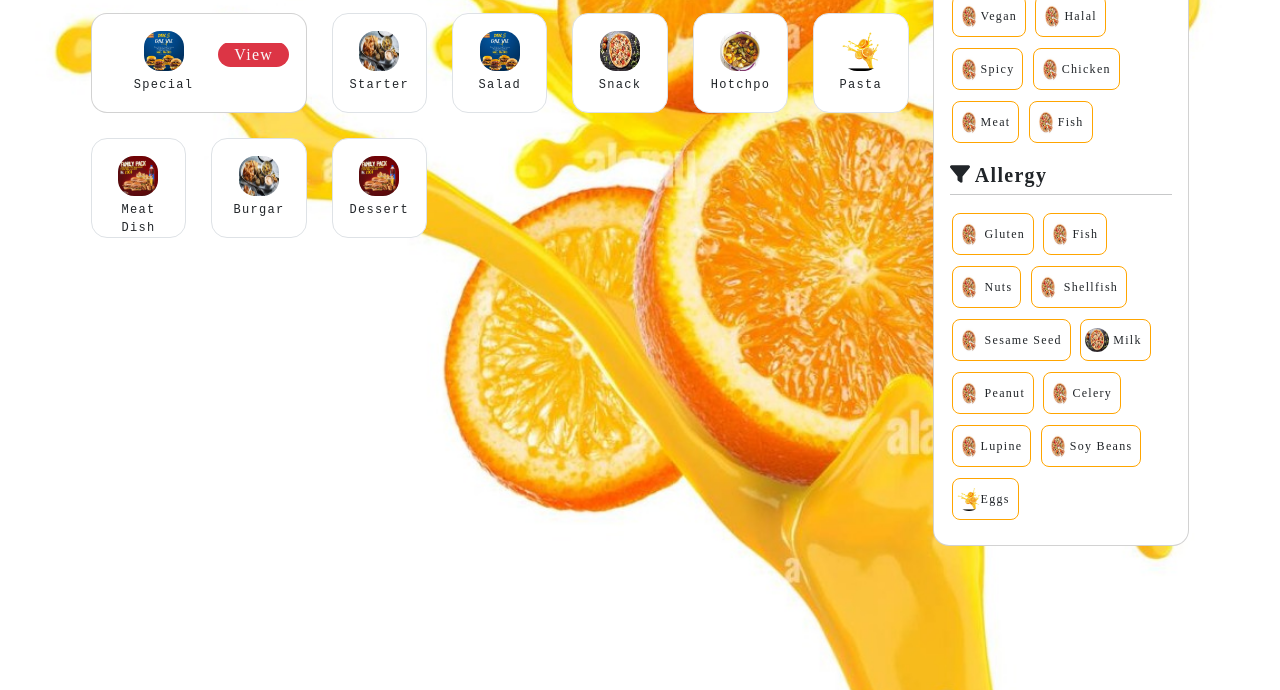
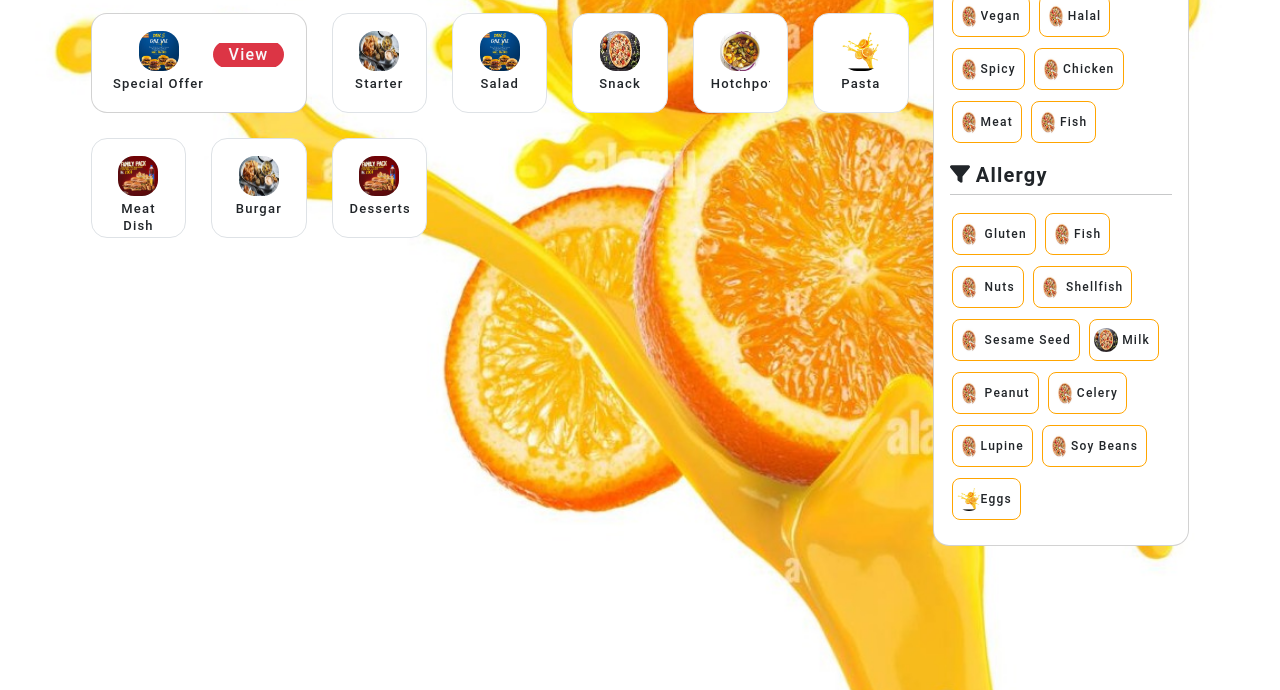
Before and after one commit to beingarslan/restaurant-menu-maker-front-end, a plain HTML site: page index.html in a window 1280 px wide. Shown: the part 252-942 px from the top of the page. Drawn offline with nearby package versions, Linux system fonts and the light colour scheme; files that its build step writes are made by us from their sources.

Commit message:
next work

```diff
--- a/stylesheet/style.css
+++ b/stylesheet/style.css
@@ -176,14 +176,15 @@
 }
   /* small-card font size is 12px */
  .font-small{
-  font-size: 12px;
+  font-size: 13px;
   color: #000;
-  font-family: 'Courier New', Courier, monospace;
+  font-weight:500;
+  /* font-family: 'Courier New', Courier, monospace; */
  }
  .grid-card{
   display: grid;
   grid-template-columns: repeat(2, 1fr);
-  grid-gap: 8px;
+  grid-gap: 10px;
   grid-auto-rows: auto;
 
  }
@@ -205,14 +206,14 @@
 
 
 * {
-  /* font-family: "Google Sans",Roboto,RobotoDraft,Helvetica,Arial,sans-serif; */
-  font-family: "adobe-clean", sans-serif;
+  font-family: "Google Sans",Roboto,RobotoDraft,Helvetica,Arial,sans-serif;
+  /* font-family: "adobe-clean", sans-serif;  */
     margin: 0;
     padding: 0;
     overflow-y: hidden;
-  font-family: roboto bold;
+  /* font-family: roboto bold; */
   word-wrap: normal;
-  letter-spacing: 1.3px;
+  letter-spacing: 1.2px;
   font-weight: 500;
   /* font-family: roboto regular;
     font-display: auto;
```
